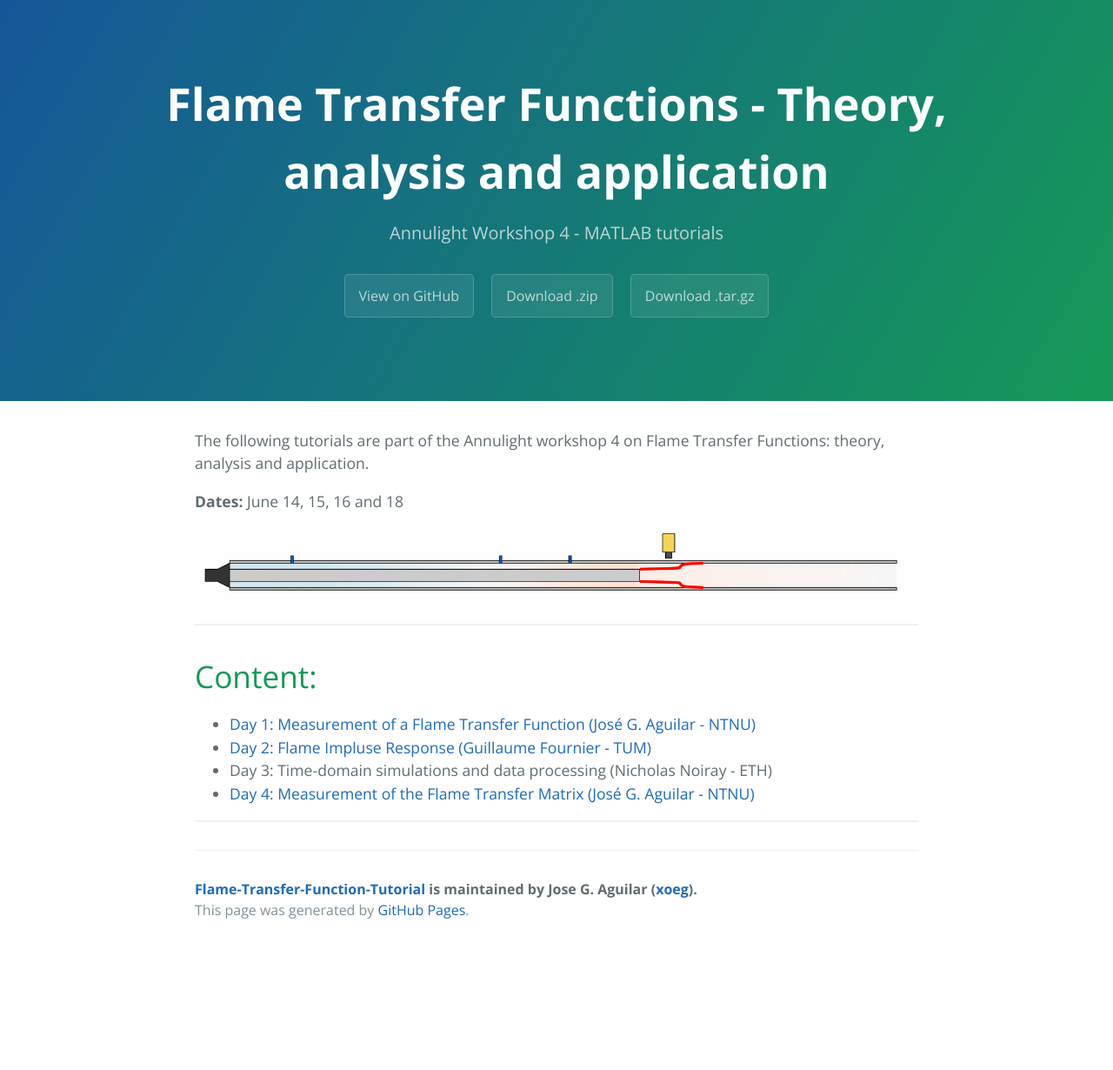
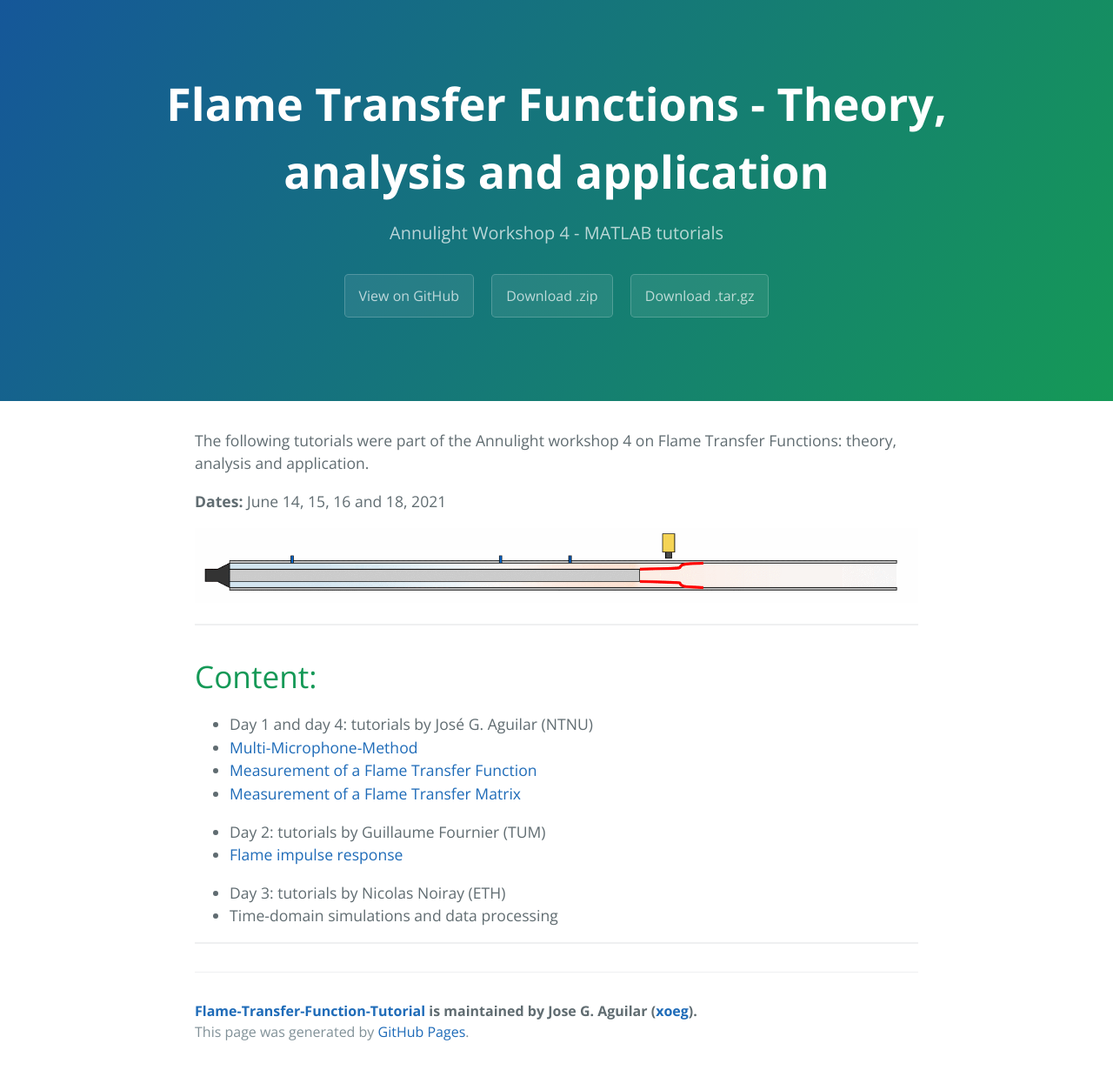
Before and after one commit to xoeg/Flame-Transfer-Function-Tutorial, a Jekyll site: the page built from index.md, in a window 1280 px wide. Shown: the whole page at 87% size. Built offline with Jekyll 4.4.1, drawn with Linux system fonts in a browser that asks for light colours; before the commit the page ends 1090 px from its top, so only the background shows below that.

Commit message:
Regenerated webpage

```diff
--- a/index.md
+++ b/index.md
@@ -2,17 +2,23 @@
 layout: default
 ---
 
-The following tutorials are part of the Annulight workshop 4 on Flame Transfer Functions: theory, analysis and application.
+The following tutorials were part of the Annulight workshop 4 on Flame Transfer Functions: theory, analysis and application.
 
-**Dates:** June 14, 15, 16 and 18
+**Dates:** June 14, 15, 16 and 18, 2021
 
 ![Forced_Flame_gif](/assets/Forced_Flame.gif)
 
 * * *
 # Content:
-* [Day 1: Measurement of a Flame Transfer Function (José G. Aguilar - NTNU)](./day1.html)
-* [Day 2: Flame Impluse Response (Guillaume Fournier - TUM)](./day2.html)
-* Day 3: Time-domain simulations and data processing (Nicholas Noiray - ETH)
-* [Day 4: Measurement of the Flame Transfer Matrix (José G. Aguilar - NTNU)](./day4.html)
+* Day 1 and day 4: tutorials by José G. Aguilar (NTNU)
+ - [Multi-Microphone-Method](./MMM.html)
+ - [Measurement of a Flame Transfer Function](./FTF.html)
+ - [Measurement of a Flame Transfer Matrix](./FTM.html)
+
+* Day 2: tutorials by Guillaume Fournier (TUM)
+ - [Flame impulse response](./FIR.html)
+
+* Day 3: tutorials by Nicolas Noiray (ETH)
+ - Time-domain simulations and data processing
 
 * * *
```
Also changed, not shown: MMM.md (added, +63 -0 lines).
